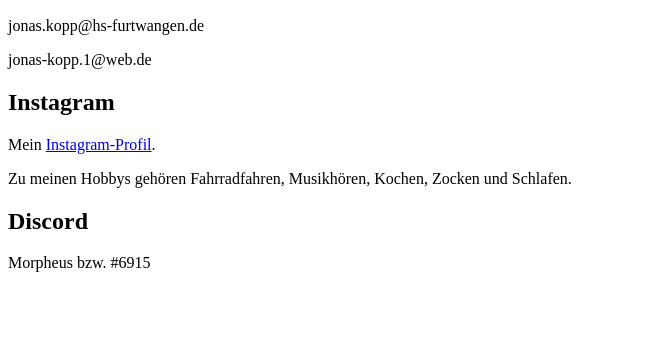
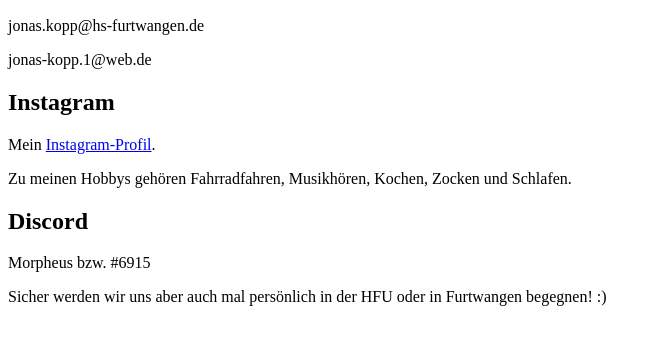
Before and after one commit to Moripho/GIS-WiSe-2020-2021, a plain HTML site: page Aufgabe1.2/Kontakt.html in a window 1280 px wide. Shown: the part 110-454 px from the top of the page, without its empty margins (0-662 px from the left). Drawn offline with Linux system fonts and the light colour scheme.

Commit message:
Footer zu Kontakte hinzugefügt

```diff
--- a/Aufgabe1.2/Kontakt.html
+++ b/Aufgabe1.2/Kontakt.html
@@ -15,6 +15,9 @@
 <p>Zu meinen Hobbys gehören Fahrradfahren, Musikhören, Kochen, Zocken und Schlafen.</p>
 <h2>Discord</h2>
 <p> Morpheus bzw. #6915</p>
+<footer>
+    <p>Sicher werden wir uns aber auch mal persönlich in der HFU oder in Furtwangen begegnen! :)</p>
+</footer>
 </body>
 
 </html>
```
